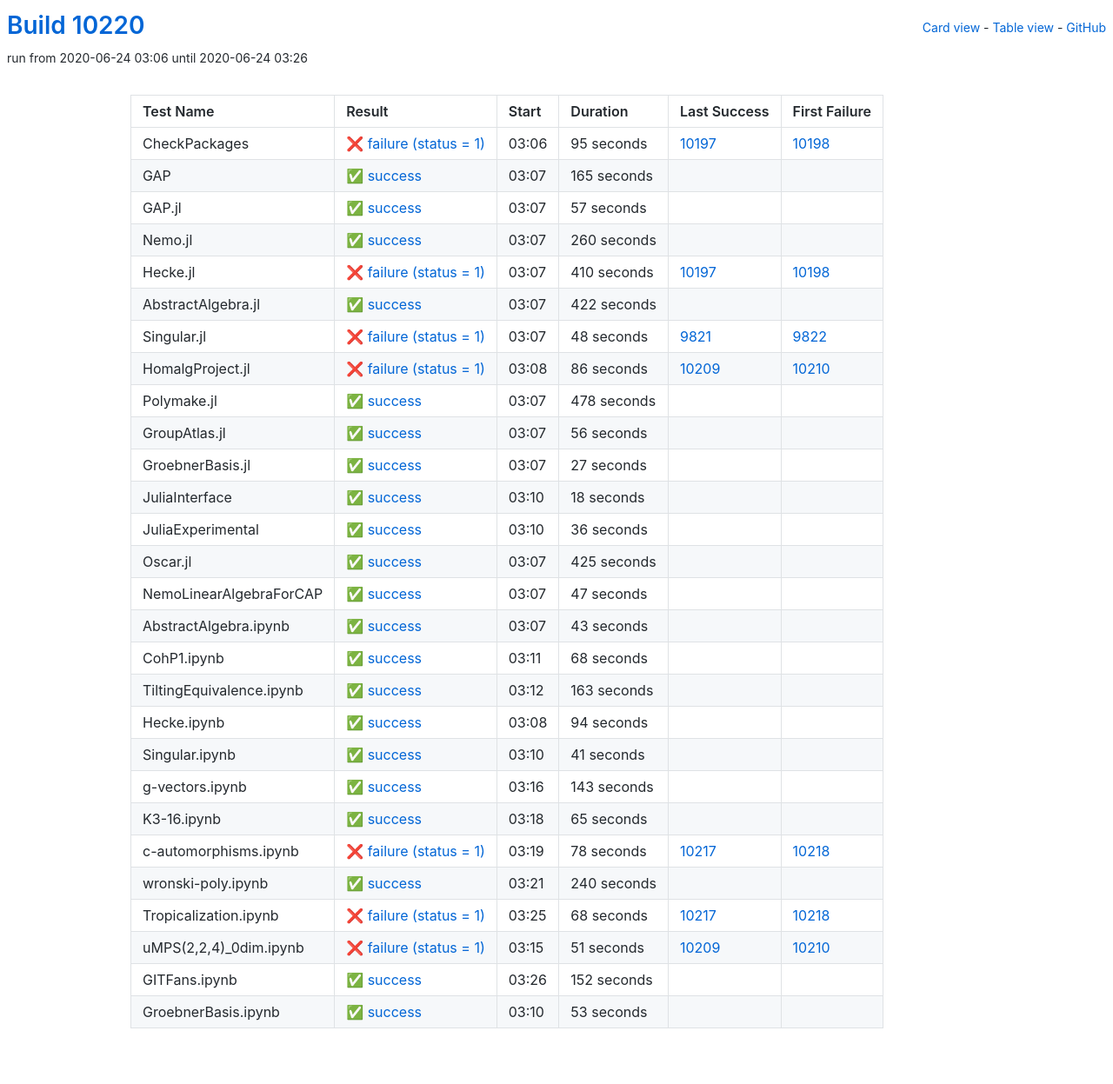
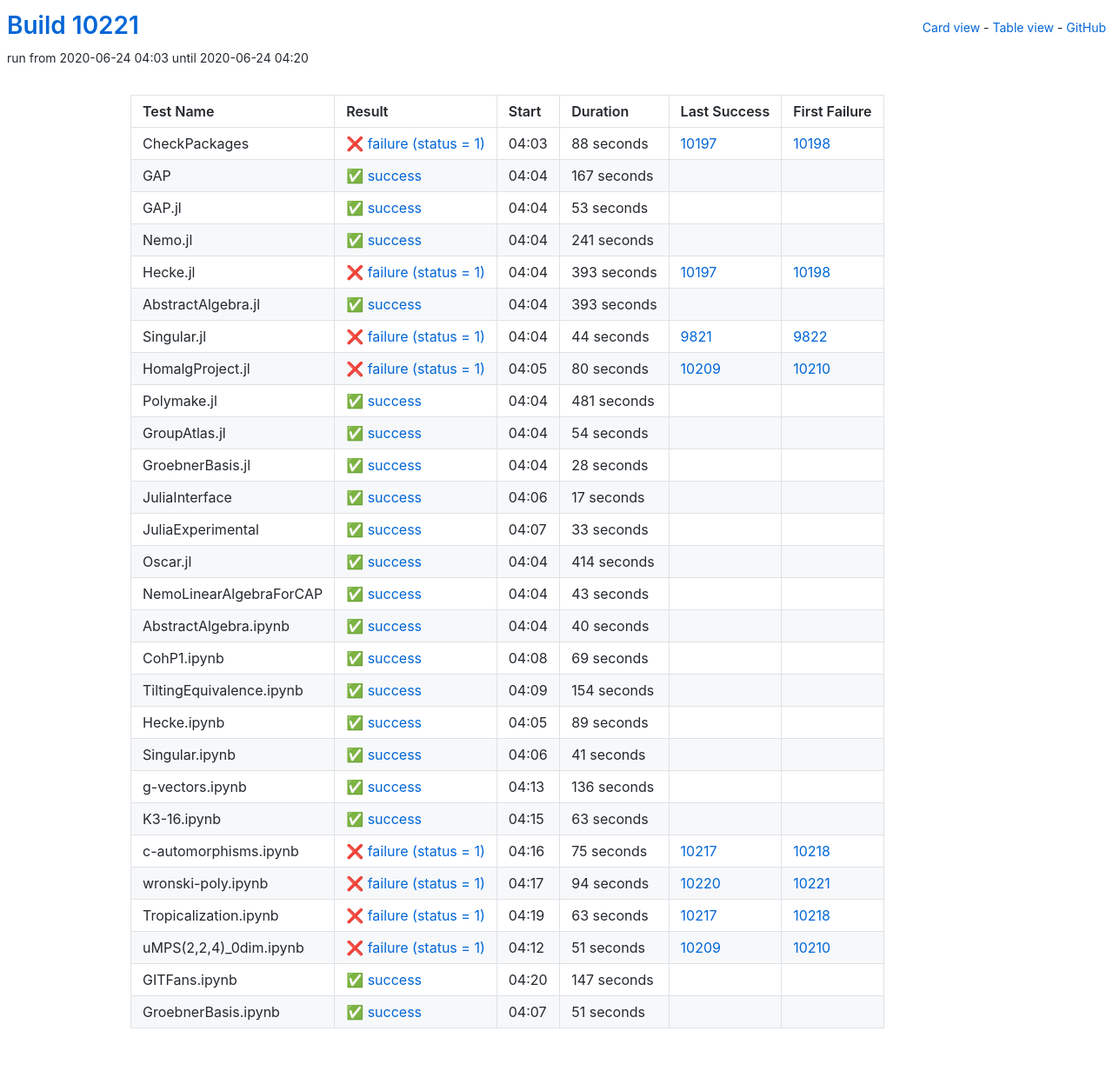
Before and after one commit to oscar-system/oscar-ci-status, a Jekyll site: the page built from table.html, in a window 1280 px wide. Shown: the whole page at 87% size. Built offline with Jekyll 4.4.1, drawn with Linux system fonts in a browser that asks for light colours.

Commit message:
Build #10221

```diff
--- a/_data/ci.yml
+++ b/_data/ci.yml
@@ -1,6 +1,6 @@
 ---
-build: 10220
-build_url: https://oscarci.mathematik.uni-kl.de/job/oscar/10220/
+build: 10221
+build_url: https://oscarci.mathematik.uni-kl.de/job/oscar/10221/
 job: oscar
 organization: oscar-system
 repo: oscar-ci-status
@@ -8,188 +8,176 @@
 tests:
 - name: CheckPackages
   id: checkpackages
-  log: https://oscarci.mathematik.uni-kl.de/job/oscar/10220/artifact/logs/build-10220/CheckPackages.log
-  start: 2020-06-24 03:06
+  log: https://oscarci.mathematik.uni-kl.de/job/oscar/10221/artifact/logs/build-10221/CheckPackages.log
+  start: 2020-06-24 04:03
   success: false
   exitcode: 1
   status: failure
-  duration: 95
+  duration: 88
   last_success: 10197
   last_success_url: https://oscarci.mathematik.uni-kl.de/job/oscar/10197/
   first_failure: 10198
   first_failure_url: https://oscarci.mathematik.uni-kl.de/job/oscar/10198/
 - name: GAP
   id: gap
-  log: https://oscarci.mathematik.uni-kl.de/job/oscar/10220/artifact/logs/build-10220/GAP.log
-  start: 2020-06-24 03:07
+  log: https://oscarci.mathematik.uni-kl.de/job/oscar/10221/artifact/logs/build-10221/GAP.log
+  start: 2020-06-24 04:04
   success: true
   exitcode: 0
   status: success
-  duration: 165
+  duration: 167
   last_success: false
   last_success_url:
   first_failure: false
   first_failure_url:
 - name: GAP.jl
   id: gap-jl
-  log: https://oscarci.mathematik.uni-kl.de/job/oscar/10220/artifact/logs/build-10220/GAP.jl.log
-  start: 2020-06-24 03:07
+  log: https://oscarci.mathematik.uni-kl.de/job/oscar/10221/artifact/logs/build-10221/GAP.jl.log
+  start: 2020-06-24 04:04
   success: true
   exitcode: 0
   status: success
-  duration: 57
+  duration: 53
   last_success: false
   last_success_url:
   first_failure: false
   first_failure_url:
 - name: Nemo.jl
   id: nemo-jl
-  log: https://oscarci.mathematik.uni-kl.de/job/oscar/10220/artifact/logs/build-10220/Nemo.jl.log
-  start: 2020-06-24 03:07
+  log: https://oscarci.mathematik.uni-kl.de/job/oscar/10221/artifact/logs/build-10221/Nemo.jl.log
+  start: 2020-06-24 04:04
   success: true
   exitcode: 0
   status: success
-  duration: 260
+  duration: 241
   last_success: false
   last_success_url:
   first_failure: false
   first_failure_url:
 - name: Hecke.jl
   id: hecke-jl
-  log: https://oscarci.mathematik.uni-kl.de/job/oscar/10220/artifact/logs/build-10220/Hecke.jl.log
-  start: 2020-06-24 03:07
+  log: https://oscarci.mathematik.uni-kl.de/job/oscar/10221/artifact/logs/build-10221/Hecke.jl.log
+  start: 2020-06-24 04:04
   success: false
   exitcode: 1
   status: failure
-  duration: 410
+  duration: 393
   last_success: 10197
   last_success_url: https://oscarci.mathematik.uni-kl.de/job/oscar/10197/
   first_failure: 10198
   first_failure_url: https://oscarci.mathematik.uni-kl.de/job/oscar/10198/
 - name: AbstractAlgebra.jl
   id: abstractalgebra-jl
-  log: https://oscarci.mathematik.uni-kl.de/job/oscar/10220/artifact/logs/build-10220/AbstractAlgebra.jl.log
-  start: 2020-06-24 03:07
+  log: https://oscarci.mathematik.uni-kl.de/job/oscar/10221/artifact/logs/build-10221/AbstractAlgebra.jl.log
+  start: 2020-06-24 04:04
   success: true
   exitcode: 0
   status: success
-  duration: 422
+  duration: 393
   last_success: false
   last_success_url:
   first_failure: false
   first_failure_url:
 - name: Singular.jl
   id: singular-jl
-  log: https://oscarci.mathematik.uni-kl.de/job/oscar/10220/artifact/logs/build-10220/Singular.jl.log
-  start: 2020-06-24 03:07
+  log: https://oscarci.mathematik.uni-kl.de/job/oscar/10221/artifact/logs/build-10221/Singular.jl.log
+  start: 2020-06-24 04:04
   success: false
   exitcode: 1
   status: failure
-  duration: 48
+  duration: 44
   last_success: 9821
   last_success_url: https://oscarci.mathematik.uni-kl.de/job/oscar/9821/
   first_failure: 9822
   first_failure_url: https://oscarci.mathematik.uni-kl.de/job/oscar/9822/
 - name: HomalgProject.jl
   id: homalgproject-jl
-  log: https://oscarci.mathematik.uni-kl.de/job/oscar/10220/artifact/logs/build-10220/HomalgProject.jl.log
-  start: 2020-06-24 03:08
+  log: https://oscarci.mathematik.uni-kl.de/job/oscar/10221/artifact/logs/build-10221/HomalgProject.jl.log
+  start: 2020-06-24 04:05
   success: false
   exitcode: 1
   status: failure
-  duration: 86
+  duration: 80
   last_success: 10209
   last_success_url: https://oscarci.mathematik.uni-kl.de/job/oscar/10209/
   first_failure: 10210
   first_failure_url: https://oscarci.mathematik.uni-kl.de/job/oscar/10210/
 - name: Polymake.jl
   id: polymake-jl
-  log: https://oscarci.mathematik.uni-kl.de/job/oscar/10220/artifact/logs/build-10220/Polymake.jl.log
-  start: 2020-06-24 03:07
+  log: https://oscarci.mathematik.uni-kl.de/job/oscar/10221/artifact/logs/build-10221/Polymake.jl.log
+  start: 2020-06-24 04:04
   success: true
   exitcode: 0
   status: success
-  duration: 478
+  duration: 481
   last_success: false
   last_success_url:
   first_failure: false
   first_failure_url:
 - name: GroupAtlas.jl
   id: groupatlas-jl
-  log: https://oscarci.mathematik.uni-kl.de/job/oscar/10220/artifact/logs/build-10220/GroupAtlas.jl.log
-  start: 2020-06-24 03:07
+  log: https://oscarci.mathematik.uni-kl.de/job/oscar/10221/artifact/logs/build-10221/GroupAtlas.jl.log
+  start: 2020-06-24 04:04
   success: true
   exitcode: 0
   status: success
-  duration: 56
+  duration: 54
   last_success: false
   last_success_url:
   first_failure: false
   first_failure_url:
 - name: GroebnerBasis.jl
   id: groebnerbasis-jl
-  log: https://oscarci.mathematik.uni-kl.de/job/oscar/10220/artifact/logs/build-10220/GroebnerBasis.jl.log
-  start: 2020-06-24 03:07
+  log: https://oscarci.mathematik.uni-kl.de/job/oscar/10221/artifact/logs/build-10221/GroebnerBasis.jl.log
+  start: 2020-06-24 04:04
   success: true
   exitcode: 0
   status: success
-  duration: 27
+  duration: 28
   last_success: false
   last_success_url:
   first_failure: false
   first_failure_url:
 - name: JuliaInterface
   id: juliainterface
-  log: https://oscarci.mathematik.uni-kl.de/job/oscar/10220/artifact/logs/build-10220/JuliaInterface.log
-  start: 2020-06-24 03:10
+  log: https://oscarci.mathematik.uni-kl.de/job/oscar/10221/artifact/logs/build-10221/JuliaInterface.log
+  start: 2020-06-24 04:06
   success: true
   exitcode: 0
   status: success
-  duration: 18
+  duration: 17
   last_success: false
   last_success_url:
   first_failure: false
   first_failure_url:
 - name: JuliaExperimental
   id: juliaexperimental
-  log: https://oscarci.mathematik.uni-kl.de/job/oscar/10220/artifact/logs/build-10220/JuliaExperimental.log
-  start: 2020-06-24 03:10
+  log: https://oscarci.mathematik.uni-kl.de/job/oscar/10221/artifact/logs/build-10221/JuliaExperimental.log
+  start: 2020-06-24 04:07
   success: true
   exitcode: 0
   status: success
-  duration: 36
+  duration: 33
   last_success: false
   last_success_url:
   first_failure: false
   first_failure_url:
 - name: Oscar.jl
   id: oscar-jl
-  log: https://oscarci.mathematik.uni-kl.de/job/oscar/10220/artifact/logs/build-10220/Oscar.jl.log
-  start: 2020-06-24 03:07
+  log: https://oscarci.mathematik.uni-kl.de/job/oscar/10221/artifact/logs/build-10221/Oscar.jl.log
+  start: 2020-06-24 04:04
   success: true
   exitcode: 0
   status: success
-  duration: 425
+  duration: 414
   last_success: false
   last_success_url:
   first_failure: false
   first_failure_url:
 - name: NemoLinearAlgebraForCAP
   id: nemolinearalgebraforcap
-  log: https://oscarci.mathematik.uni-kl.de/job/oscar/10220/artifact/logs/build-10220/NemoLinearAlgebraForCAP.log
-  start: 2020-06-24 03:07
-  success: true
-  exitcode: 0
-  status: success
-  duration: 47
-  last_success: false
-  last_success_url:
-  first_failure: false
-  first_failure_url:
-- name: AbstractAlgebra.ipynb
-  id: abstractalgebra-ipynb
-  log: https://oscarci.mathematik.uni-kl.de/job/oscar/10220/artifact/logs/build-10220/AbstractAlgebra.ipynb.log
-  start: 2020-06-24 03:07
+  log: https://oscarci.mathematik.uni-kl.de/job/oscar/10221/artifact/logs/build-10221/NemoLinearAlgebraForCAP.log
+  start: 2020-06-24 04:04
   success: true
   exitcode: 0
   status: success
@@ -198,46 +186,58 @@
   last_success_url:
   first_failure: false
   first_failure_url:
-- name: CohP1.ipynb
-  id: cohp1-ipynb
-  log: https://oscarci.mathematik.uni-kl.de/job/oscar/10220/artifact/logs/build-10220/CohP1.ipynb.log
-  start: 2020-06-24 03:11
+- name: AbstractAlgebra.ipynb
+  id: abstractalgebra-ipynb
+  log: https://oscarci.mathematik.uni-kl.de/job/oscar/10221/artifact/logs/build-10221/AbstractAlgebra.ipynb.log
+  start: 2020-06-24 04:04
   success: true
   exitcode: 0
   status: success
-  duration: 68
+  duration: 40
+  last_success: false
+  last_success_url:
+  first_failure: false
+  first_failure_url:
+- name: CohP1.ipynb
+  id: cohp1-ipynb
+  log: https://oscarci.mathematik.uni-kl.de/job/oscar/10221/artifact/logs/build-10221/CohP1.ipynb.log
+  start: 2020-06-24 04:08
+  success: true
+  exitcode: 0
+  status: success
+  duration: 69
   last_success: false
   last_success_url:
   first_failure: false
   first_failure_url:
 - name: TiltingEquivalence.ipynb
   id: tiltingequivalence-ipynb
-  log: https://oscarci.mathematik.uni-kl.de/job/oscar/10220/artifact/logs/build-10220/TiltingEquivalence.ipynb.log
-  start: 2020-06-24 03:12
+  log: https://oscarci.mathematik.uni-kl.de/job/oscar/10221/artifact/logs/build-10221/TiltingEquivalence.ipynb.log
+  start: 2020-06-24 04:09
   success: true
   exitcode: 0
   status: success
-  duration: 163
+  duration: 154
   last_success: false
   last_success_url:
   first_failure: false
   first_failure_url:
 - name: Hecke.ipynb
   id: hecke-ipynb
-  log: https://oscarci.mathematik.uni-kl.de/job/oscar/10220/artifact/logs/build-10220/Hecke.ipynb.log
-  start: 2020-06-24 03:08
+  log: https://oscarci.mathematik.uni-kl.de/job/oscar/10221/artifact/logs/build-10221/Hecke.ipynb.log
+  start: 2020-06-24 04:05
   success: true
   exitcode: 0
   status: success
-  duration: 94
+  duration: 89
   last_success: false
   last_success_url:
   first_failure: false
   first_failure_url:
 - name: Singular.ipynb
   id: singular-ipynb
-  log: https://oscarci.mathematik.uni-kl.de/job/oscar/10220/artifact/logs/build-10220/Singular.ipynb.log
-  start: 2020-06-24 03:10
+  log: https://oscarci.mathematik.uni-kl.de/job/oscar/10221/artifact/logs/build-10221/Singular.ipynb.log
+  start: 2020-06-24 04:06
   success: true
   exitcode: 0
   status: success
@@ -248,68 +248,68 @@
   first_failure_url:
 - name: g-vectors.ipynb
   id: g-vectors-ipynb
-  log: https://oscarci.mathematik.uni-kl.de/job/oscar/10220/artifact/logs/build-10220/g-vectors.ipynb.log
-  start: 2020-06-24 03:16
+  log: https://oscarci.mathematik.uni-kl.de/job/oscar/10221/artifact/logs/build-10221/g-vectors.ipynb.log
+  start: 2020-06-24 04:13
   success: true
   exitcode: 0
   status: success
-  duration: 143
+  duration: 136
   last_success: false
   last_success_url:
   first_failure: false
   first_failure_url:
 - name: K3-16.ipynb
   id: k3-16-ipynb
-  log: https://oscarci.mathematik.uni-kl.de/job/oscar/10220/artifact/logs/build-10220/K3-16.ipynb.log
-  start: 2020-06-24 03:18
+  log: https://oscarci.mathematik.uni-kl.de/job/oscar/10221/artifact/logs/build-10221/K3-16.ipynb.log
+  start: 2020-06-24 04:15
   success: true
   exitcode: 0
   status: success
-  duration: 65
+  duration: 63
   last_success: false
   last_success_url:
   first_failure: false
   first_failure_url:
 - name: c-automorphisms.ipynb
   id: c-automorphisms-ipynb
-  log: https://oscarci.mathematik.uni-kl.de/job/oscar/10220/artifact/logs/build-10220/c-automorphisms.ipynb.log
-  start: 2020-06-24 03:19
+  log: https://oscarci.mathematik.uni-kl.de/job/oscar/10221/artifact/logs/build-10221/c-automorphisms.ipynb.log
+  start: 2020-06-24 04:16
   success: false
   exitcode: 1
   status: failure
-  duration: 78
+  duration: 75
   last_success: 10217
   last_success_url: https://oscarci.mathematik.uni-kl.de/job/oscar/10217/
   first_failure: 10218
   first_failure_url: https://oscarci.mathematik.uni-kl.de/job/oscar/10218/
 - name: wronski-poly.ipynb
   id: wronski-poly-ipynb
-  log: https://oscarci.mathematik.uni-kl.de/job/oscar/10220/artifact/logs/build-10220/wronski-poly.ipynb.log
-  start: 2020-06-24 03:21
-  success: true
-  exitcode: 0
-  status: success
-  duration: 240
-  last_success: false
-  last_success_url:
-  first_failure: false
-  first_failure_url:
-- name: Tropicalization.ipynb
-  id: tropicalization-ipynb
-  log: https://oscarci.mathematik.uni-kl.de/job/oscar/10220/artifact/logs/build-10220/Tropicalization.ipynb.log
-  start: 2020-06-24 03:25
+  log: https://oscarci.mathematik.uni-kl.de/job/oscar/10221/artifact/logs/build-10221/wronski-poly.ipynb.log
+  start: 2020-06-24 04:17
   success: false
   exitcode: 1
   status: failure
-  duration: 68
+  duration: 94
+  last_success: 10220
+  last_success_url: https://oscarci.mathematik.uni-kl.de/job/oscar/10220/
+  first_failure: 10221
+  first_failure_url: https://oscarci.mathematik.uni-kl.de/job/oscar/10221/
+- name: Tropicalization.ipynb
+  id: tropicalization-ipynb
+  log: https://oscarci.mathematik.uni-kl.de/job/oscar/10221/artifact/logs/build-10221/Tropicalization.ipynb.log
+  start: 2020-06-24 04:19
+  success: false
+  exitcode: 1
+  status: failure
+  duration: 63
   last_success: 10217
   last_success_url: https://oscarci.mathematik.uni-kl.de/job/oscar/10217/
   first_failure: 10218
   first_failure_url: https://oscarci.mathematik.uni-kl.de/job/oscar/10218/
 - name: uMPS(2,2,4)_0dim.ipynb
   id: umps-2-2-4-0dim-ipynb
-  log: https://oscarci.mathematik.uni-kl.de/job/oscar/10220/artifact/logs/build-10220/uMPS-2-2-4-_0dim.ipynb.log
-  start: 2020-06-24 03:15
+  log: https://oscarci.mathematik.uni-kl.de/job/oscar/10221/artifact/logs/build-10221/uMPS-2-2-4-_0dim.ipynb.log
+  start: 2020-06-24 04:12
   success: false
   exitcode: 1
   status: failure
@@ -320,24 +320,24 @@
   first_failure_url: https://oscarci.mathematik.uni-kl.de/job/oscar/10210/
 - name: GITFans.ipynb
   id: gitfans-ipynb
-  log: https://oscarci.mathematik.uni-kl.de/job/oscar/10220/artifact/logs/build-10220/GITFans.ipynb.log
-  start: 2020-06-24 03:26
+  log: https://oscarci.mathematik.uni-kl.de/job/oscar/10221/artifact/logs/build-10221/GITFans.ipynb.log
+  start: 2020-06-24 04:20
   success: true
   exitcode: 0
   status: success
-  duration: 152
+  duration: 147
   last_success: false
   last_success_url:
   first_failure: false
   first_failure_url:
 - name: GroebnerBasis.ipynb
   id: groebnerbasis-ipynb
-  log: https://oscarci.mathematik.uni-kl.de/job/oscar/10220/artifact/logs/build-10220/GroebnerBasis.ipynb.log
-  start: 2020-06-24 03:10
+  log: https://oscarci.mathematik.uni-kl.de/job/oscar/10221/artifact/logs/build-10221/GroebnerBasis.ipynb.log
+  start: 2020-06-24 04:07
   success: true
   exitcode: 0
   status: success
-  duration: 53
+  duration: 51
   last_success: false
   last_success_url:
   first_failure: false
```
Also changed, not shown: README.md.
